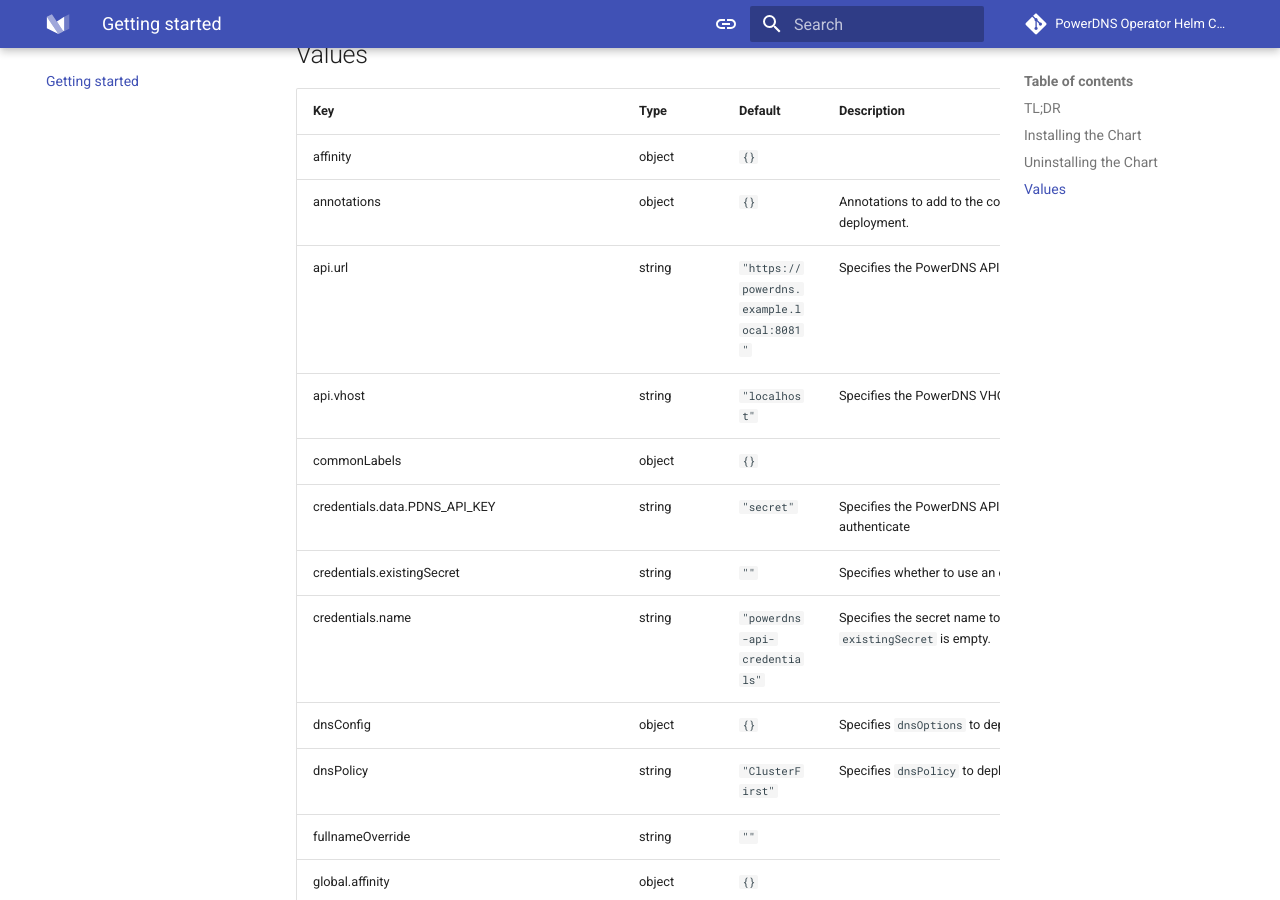
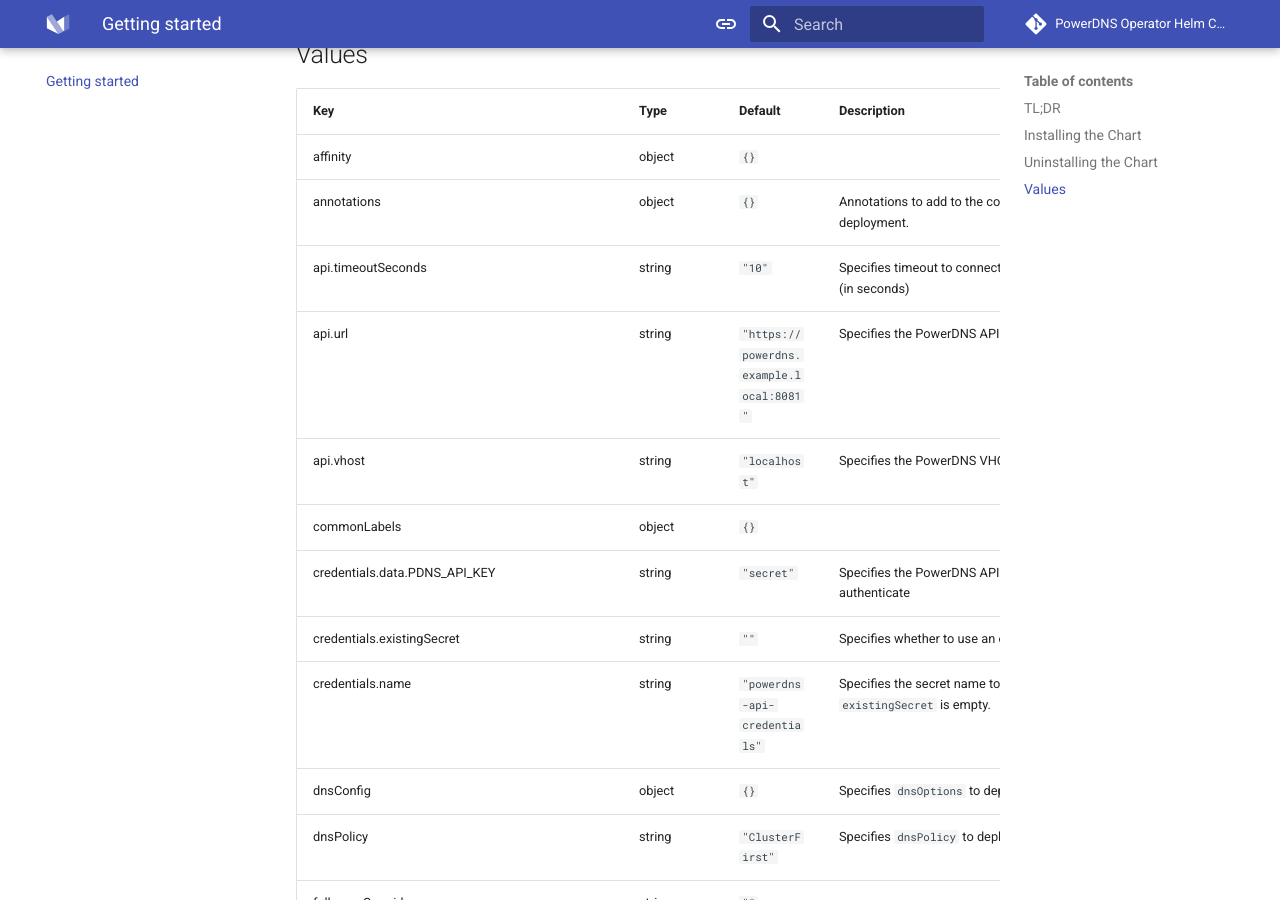
Before and after one commit to powerdns-operator/PowerDNS-Operator-helm-chart, an MkDocs documentation site: the page built from docs/README.md, in a window 1280 px wide and 900 px high, scrolled down 862 px. Built offline with MkDocs 1.6.1 and Material for MkDocs 9.7.7, drawn with Linux system fonts in a browser that asks for light colours; comment, search, counter and statistics services are not loaded.

Commit message:
feat: add timeout for API connection
Signed-off-by: Anthony TREUILLIER <anthony.treuillier@gmail.com>

```diff
--- a/docs/README.md
+++ b/docs/README.md
@@ -31,6 +31,7 @@ The command removes all the Kubernetes components associated with the chart and
 |-----|------|---------|-------------|
 | affinity | object | `{}` |  |
 | annotations | object | `{}` | Annotations to add to the controller deployment. |
+| api.timeoutSeconds | string | `"10"` | Specifies timeout to connect to PowerDNS (in seconds) |
 | api.url | string | `"https://powerdns.example.local:8081"` | Specifies the PowerDNS API URL |
 | api.vhost | string | `"localhost"` | Specifies the PowerDNS VHOST |
 | commonLabels | object | `{}` |  |
```
Also changed, not shown: charts/powerdns-operator/README.md (+1 -0 lines), 3 other files.
